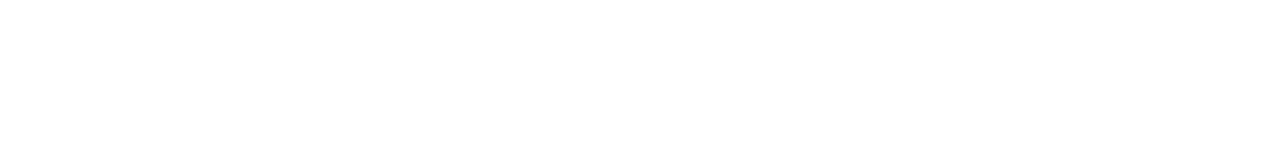
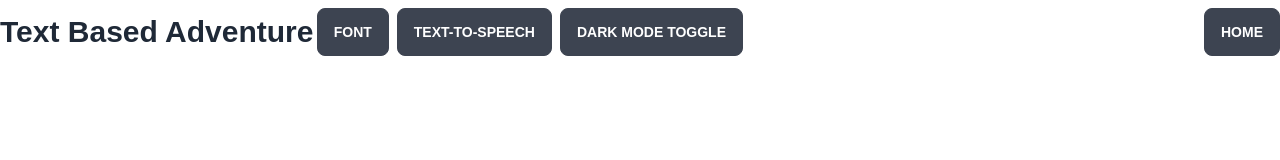
Before and after one commit to oponder2000/Pages, a plain HTML site: page index.html in a window 1280 px wide. Drawn offline with Linux system fonts and the light colour scheme; the site is published under a folder, as on GitHub Pages, so addresses that start at the root find nothing.

Commit message:
change path for assets in dist folder

```diff
--- a/index.html
+++ b/index.html
@@ -5,8 +5,8 @@
     <link rel="icon" type="image/svg+xml" href="/vite.svg" />
     <meta name="viewport" content="width=device-width, initial-scale=1.0" />
     <title>Vite + Vue + TS</title>
-    <script type="module" crossorigin src="/assets/index-04fc7c2f.js"></script>
-    <link rel="stylesheet" href="/assets/index-6229e1ed.css">
+    <script type="module" crossorigin src="./assets/index-04fc7c2f.js"></script>
+    <link rel="stylesheet" href="./assets/index-6229e1ed.css">
   </head>
   <body>
     <div id="app"></div>
```
